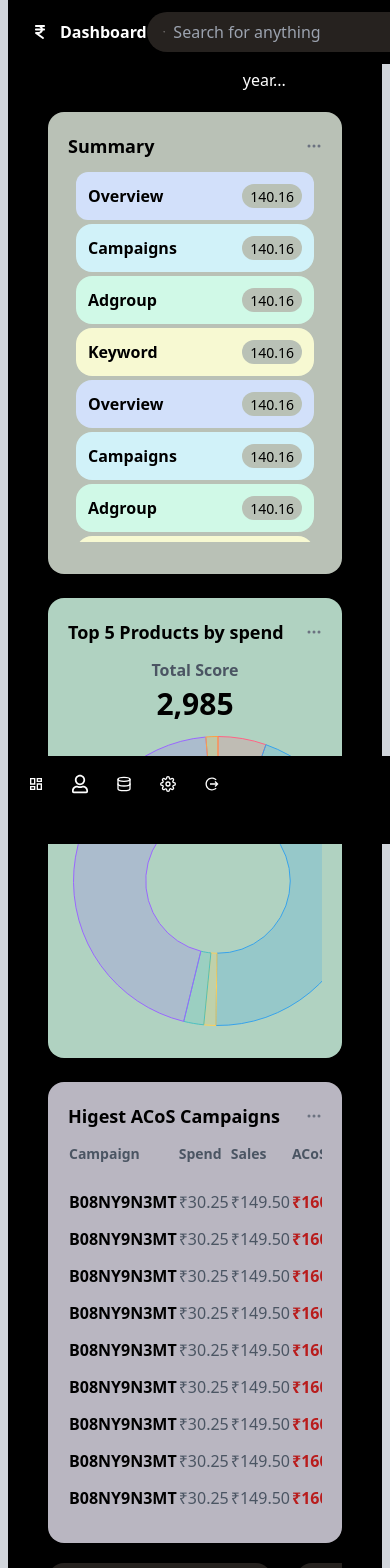
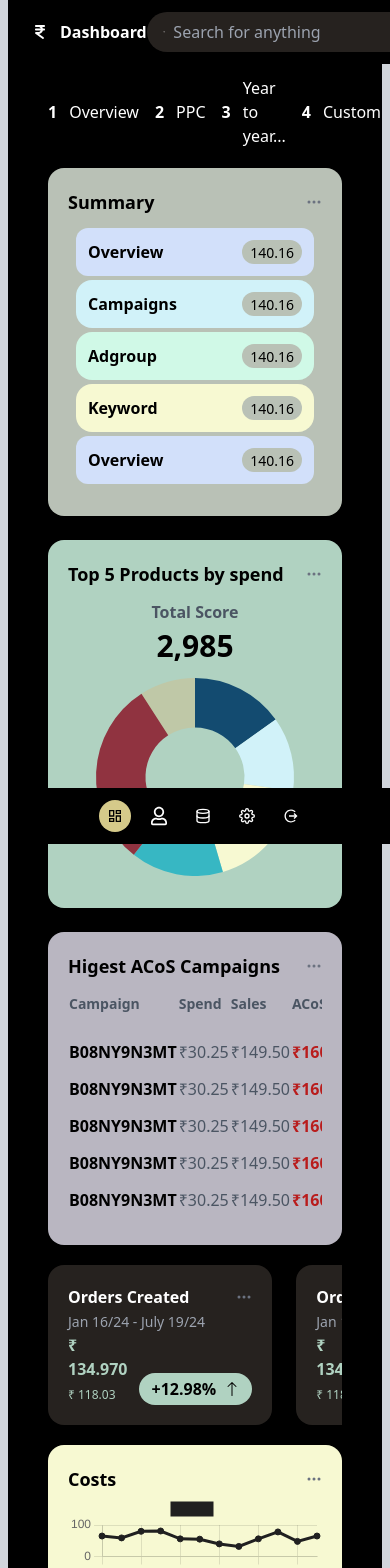
Before and after one commit to vkskumarthakur/Next-JS-Money-Investment, a Next.js app: page /dashboard in a window 390 px wide. Shown: the top 1568 px of the page. Built offline with nearby package versions, Linux system fonts and the light colour scheme.

Commit message:
mobile responsive optimized and sidebar menu is now at bottom in mobile view

```diff
--- a/app/dashboard/page.js
+++ b/app/dashboard/page.js
@@ -75,21 +75,9 @@ export default function Dashboard() {
                 <span>Keyword</span>
                 <div className="bg-[#B9C1B6] rounded-2xl px-2"><span className="font-light text-sm">140.16</span></div>
               </div>
-              <div className="p-3 rounded-2xl text-black w-full bg-[#d2e0fa] font-semibold flex items-center justify-between">
+              <div className="p-3 rounded-xl text-black w-full bg-[#d2e0fa] font-semibold flex items-center justify-between">
                 <span>Overview</span>
-                <div className="bg-[#B9C1B6] rounded-2xl px-2"><span className="font-light text-sm">140.16</span></div>
-              </div>
-              <div className="p-3 rounded-2xl text-black w-full bg-[#d1f2f9] font-semibold flex items-center justify-between">
-                <span>Campaigns</span>
-                <div className="bg-[#B9C1B6] rounded-2xl px-2"><span className="font-light text-sm">140.16</span></div>
-              </div>
-              <div className="p-3 rounded-2xl text-black w-full bg-[#d0f9e7] font-semibold flex items-center justify-between">
-                <span>Adgroup</span>
-                <div className="bg-[#B9C1B6] rounded-2xl px-2"><span className="font-light text-sm">140.16</span></div>
-              </div>
-              <div className="p-3 rounded-2xl text-black w-full bg-[#f7f9d2] font-semibold flex items-center justify-between">
-                <span>Keyword</span>
-                <div className="bg-[#B9C1B6] rounded-2xl px-2"><span className="font-light text-sm">140.16</span></div>
+              <div className="bg-[#B9C1B6] rounded-2xl px-2"><span className="font-light text-sm">140.16</span></div>
               </div>
             </div>
           </div>
@@ -109,7 +97,7 @@ export default function Dashboard() {
               <div className="text-black w-full text-3xl font-bold">
                 <span className="text-center block text-black">2,985</span>
               </div>
-              <div className="mx-auto">
+              <div className="mx-auto h-52">
                 <DoughnutChart/>
               </div>
               </div>
@@ -192,7 +180,6 @@ export default function Dashboard() {
             </div>
             <div className="card-body">
              <BarChart/>
-
             </div>
           </div>
         </div>
--- a/components/DashBoardHigestACoSTableData.jsx
+++ b/components/DashBoardHigestACoSTableData.jsx
@@ -43,33 +43,33 @@ const DashBoardHigestACoSTableData = [
     sales: "₹149.50",
     acos: "₹160.48",
   },
-  {
-    id: 7,
-    campaign: "B08NY9N3MT",
-    spend: "₹30.25",
-    sales: "₹149.50",
-    acos: "₹160.48",
-  },
-  {
-    id: 8,
-    campaign: "B08NY9N3MT",
-    spend: "₹30.25",
-    sales: "₹149.50",
-    acos: "₹160.48",
-  },
-  {
-    id: 9,
-    campaign: "B08NY9N3MT",
-    spend: "₹30.25",
-    sales: "₹149.50",
-    acos: "₹160.48",
-  },
-  {
-    id: 10,
-    campaign: "B08NY9N3MT",
-    spend: "₹30.25",
-    sales: "₹149.50",
-    acos: "₹160.48",
-  },
+  // {
+  //   id: 7,
+  //   campaign: "B08NY9N3MT",
+  //   spend: "₹30.25",
+  //   sales: "₹149.50",
+  //   acos: "₹160.48",
+  // },
+  // {
+  //   id: 8,
+  //   campaign: "B08NY9N3MT",
+  //   spend: "₹30.25",
+  //   sales: "₹149.50",
+  //   acos: "₹160.48",
+  // },
+  // {
+  //   id: 9,
+  //   campaign: "B08NY9N3MT",
+  //   spend: "₹30.25",
+  //   sales: "₹149.50",
+  //   acos: "₹160.48",
+  // },
+  // {
+  //   id: 10,
+  //   campaign: "B08NY9N3MT",
+  //   spend: "₹30.25",
+  //   sales: "₹149.50",
+  //   acos: "₹160.48",
+  // },
 ];
 export default DashBoardHigestACoSTableData;
--- a/components/DoughNutChart.jsx
+++ b/components/DoughNutChart.jsx
@@ -12,24 +12,24 @@ const DoughnutChart = () => {
     datasets: [
       {
         label: 'My Doughnut Chart',
-        data: [12, 100, 3, 5, 100, 3], // Data points
+        data: [50, 40, 60, 50, 100, 30], // Data points
         backgroundColor: [
-          'rgba(255, 99, 132, 0.2)',
-          'rgba(54, 162, 235, 0.2)',
-          'rgba(255, 206, 86, 0.2)',
-          'rgba(75, 192, 192, 0.2)',
-          'rgba(153, 102, 255, 0.2)',
+          '#134B70',
+          '#d1f2f9',
+          '#f7f9d2',
+          '#37B7C3',
+          '#903340',
           'rgba(255, 159, 64, 0.2)'
         ],
-        borderColor: [
-          'rgba(255, 99, 132, 1)',
-          'rgba(54, 162, 235, 1)',
-          'rgba(255, 206, 86, 1)',
-          'rgba(75, 192, 192, 1)',
-          'rgba(153, 102, 255, 1)',
-          'rgba(255, 159, 64, 1)'
-        ],
-        borderWidth: 1,
+        // borderColor: [
+        //   'rgba(255, 99, 132, 1)',
+        //   'rgba(54, 162, 235, 1)',
+        //   'rgba(255, 206, 86, 1)',
+        //   'rgba(75, 192, 192, 1)',
+        //   'rgba(153, 102, 255, 1)',
+        //   'rgba(255, 159, 64, 1)'
+        // ],
+        borderWidth: 0,
       }
     ]
   };
--- a/components/Header.jsx
+++ b/components/Header.jsx
@@ -20,7 +20,7 @@ const Header = () => {
           <input type="text" className="bg-transparent outline-none" placeholder="Search for anything" />
         </div>
         <div className="nav-menu flex items-center justify-between gap-5">
-          <ul className="flex justify-between items-center gap-3">
+          <ul className="hidden md:flex justify-between items-center gap-3">
             <FiBell
               style={{ color: "#ffffff", fontSize: "20px" }}
               className="cursor-pointer"
@@ -29,7 +29,9 @@ const Header = () => {
               <Link href="/">iUser</Link>
             </li>
           </ul>
-          <div className="avatar w-10 h-10 p-2 bg-white rounded-full"></div>
+          <div className="avatar w-10 h-10  bg-black border-[1px]  rounded-full overflow-hidden">
+            <img src="https://avatars.githubusercontent.com/u/40897867?v=4" alt="vikas-image" className="h-full w-full"/>
+          </div>
         </div>
       </nav>
     </div>
--- a/components/MainLayout.jsx
+++ b/components/MainLayout.jsx
@@ -6,7 +6,7 @@ const MainLayout = ({children}) => {
   return (
    <main className='rounded-3xl overflow-hidden' style={{minHeight:`calc(100vh - 40px)`}}>
    <Header/>
-   <div className="flex text-white" style={{minHeight:`calc(100vh - 65px)`}}>
+   <div className="flex text-white mt-14 z-10" style={{minHeight:`calc(100vh - 65px)`}}>
    <SideBar/>
    <div className="flex-1 py-3 px-10 bg-black" style={{width:`calc(100vw - 80px - 20px)`}}>{children}</div>
     </div>
--- a/components/SideBar.jsx
+++ b/components/SideBar.jsx
@@ -1,25 +1,51 @@
-import React from 'react'
+"use client"
+import React from 'react';
 import Link from 'next/link';
+import { usePathname } from 'next/navigation';
 import { MdOutlineDashboard } from "react-icons/md";
 import { FaRegUser } from "react-icons/fa";
-import { FiDatabase } from "react-icons/fi";
-import { FiSettings } from "react-icons/fi";
+import { FiDatabase, FiSettings } from "react-icons/fi";
 import { IoMdLogOut } from "react-icons/io";
 
+const SideBar = () => {
+  const pathname = usePathname();
+  console.log(pathname)
 
+  const getActiveClass = (path) => (
+    pathname === path ? 'bg-[#d5ca8a]  text-black' : 'text-white'
+  );
 
-const SideBar = () => {
   return (
-    <div className='absolute md:static bottom-0 w-full p-3 bg-black md:w-auto'>
-        <ul className='flex flex-row justify-start  md:flex-col gap-3 h-full'>
-        <Link href='/dashboard' title='Dashboard'> <li className='p-2 w-8 h-8 hover:bg-[#d5ca8a] rounded-full flex items-center justify-center group transition-all duration-300 hover:scale-110'><MdOutlineDashboard className="text-xl text-white group-hover:text-black" /></li></Link>
-        <Link href='/user' title='User'><li className='p-2 w-8 h-8 hover:bg-[#d5ca8a] rounded-full flex items-center justify-center group transition-all duration-300 hover:scale-110'><FaRegUser className="text-xl text-white group-hover:text-black" /></li></Link>
-        <Link href='/data' title='Data'><li className='p-2 w-8 h-8 hover:bg-[#d5ca8a] rounded-full flex items-center justify-center group transition-all duration-300 hover:scale-110'><FiDatabase className="text-xl text-white group-hover:text-black" /></li></Link>
-        <Link href='/settings' title='Setting'><li className='p-2 w-8 h-8 hover:bg-[#d5ca8a] rounded-full flex items-center justify-center group transition-all duration-300 hover:scale-110'><FiSettings className="text-xl text-white group-hover:text-black" /></li></Link>
-        <Link href='/settings' title='Logout' className='mt-auto mb-8'><li className='p-2 w-8 h-8 hover:bg-[#d5ca8a] rounded-full flex items-center justify-center group transition-all duration-300 hover:scale-110'><IoMdLogOut className="text-xl text-white group-hover:text-black" /></li></Link>
-        </ul>
+    <div className='fixed md:static bottom-0 w-full p-3 bg-black md:w-auto'>
+      <ul className='flex flex-row justify-center md:justify-center items-center md:flex-col gap-3 h-full'>
+        <Link href='/dashboard' title='Dashboard'>
+          <li className={`p-2 w-8 h-8 hover:bg-[#d5ca8a] rounded-full flex items-center justify-center group transition-all duration-300 ${getActiveClass('/dashboard')}`}>
+            <MdOutlineDashboard className={`text-xl group-hover:text-black ${getActiveClass('/dashboard')}`} />
+          </li>
+        </Link>
+        <Link href='/user' title='User'>
+          <li className={`p-2 w-8 h-8 hover:bg-[#d5ca8a] rounded-full flex items-center justify-center group transition-all duration-300 ${getActiveClass('/user')}`}>
+            <FaRegUser className={`text-xl group-hover:text-black ${getActiveClass('/user')}`} />
+          </li>
+        </Link>
+        <Link href='/data' title='Data'>
+          <li className={`p-2 w-8 h-8 hover:bg-[#d5ca8a] rounded-full flex items-center justify-center group transition-all duration-300 ${getActiveClass('/data')}`}>
+            <FiDatabase className={`text-xl group-hover:text-black ${getActiveClass('/data')}`} />
+          </li>
+        </Link>
+        <Link href='/settings' title='Settings'>
+          <li className={`p-2 w-8 h-8 hover:bg-[#d5ca8a] rounded-full flex items-center justify-center group transition-all duration-300 ${getActiveClass('/settings')}`}>
+            <FiSettings className={`text-xl group-hover:text-black ${getActiveClass('/settings')}`} />
+          </li>
+        </Link>
+        <Link href='/logout' title='Logout' className='md:mt-auto md:mb-8'>
+          <li className={`p-2 w-8 h-8 hover:bg-[#d5ca8a] rounded-full flex items-center justify-center group transition-all duration-300 ${getActiveClass('/logout')}`}>
+            <IoMdLogOut className={`text-xl group-hover:text-black ${getActiveClass('/logout')}`} />
+          </li>
+        </Link>
+      </ul>
     </div>
-  )
+  );
 }
 
-export default SideBar
+export default SideBar;
```
